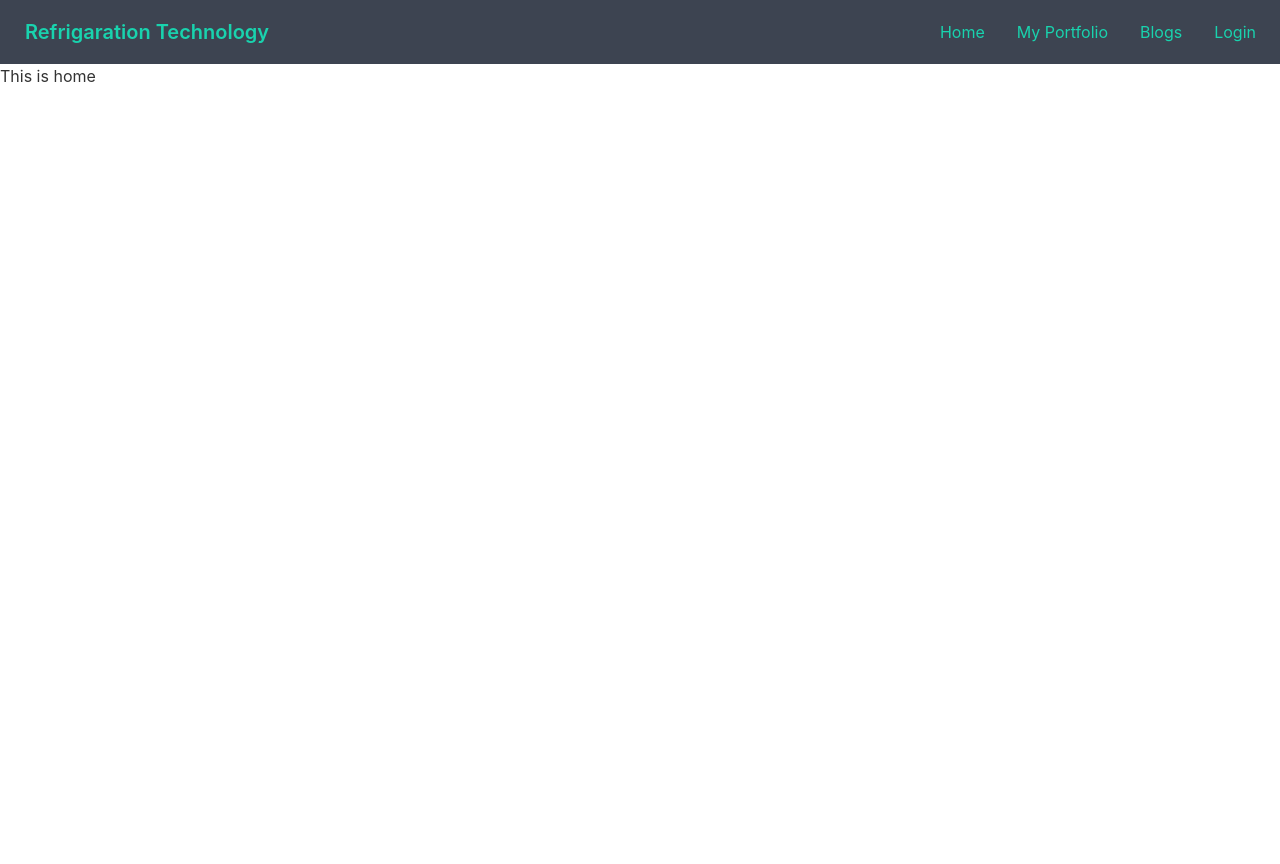
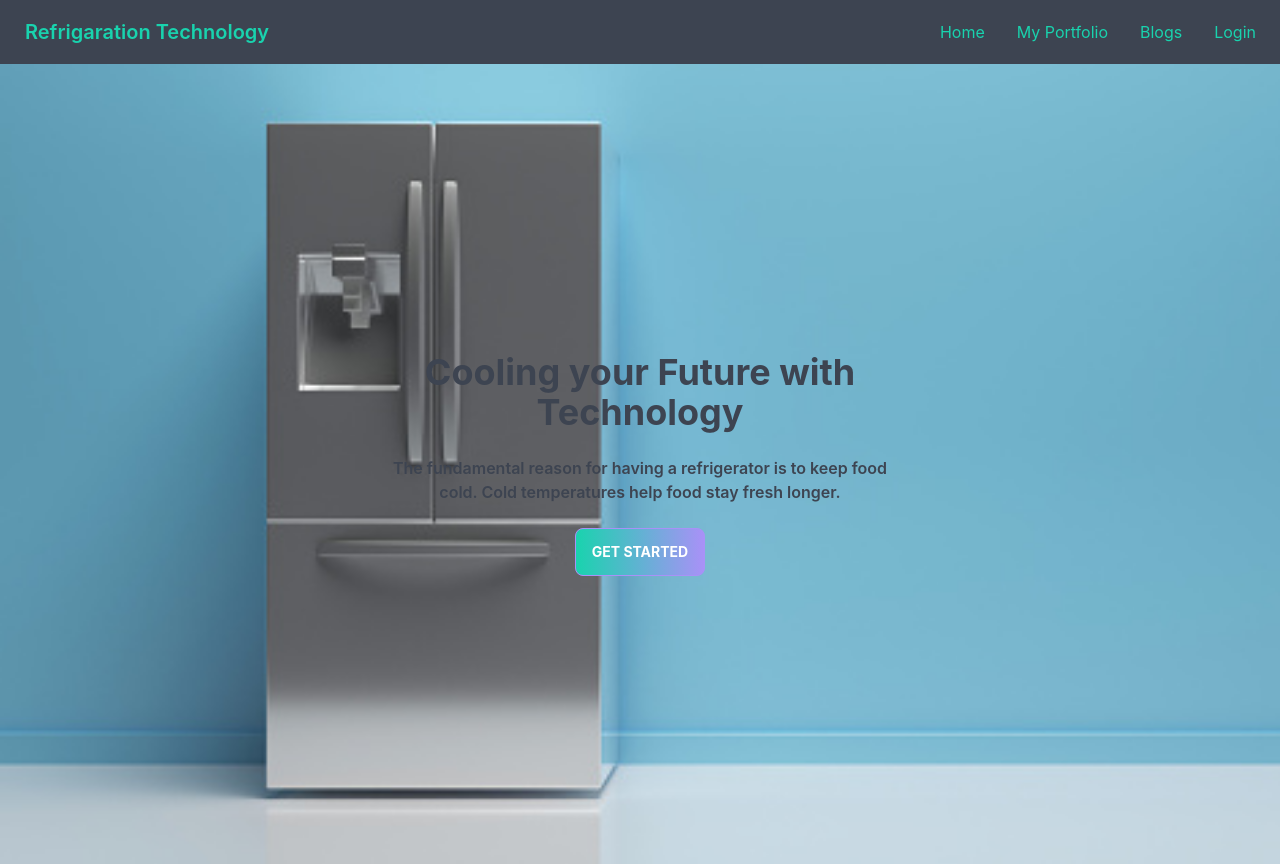
Before and after one commit to epshita-shima/refrigaration-technology-client-side, a React (Create React App) app: page / in a window 1280 px wide. Before the commit the page ends 800 px from the top, so only its background shows below. Built offline with nearby package versions, Linux system fonts and the light colour scheme.

Commit message:
add banner part

```diff
--- /dev/null
+++ b/src/Pages/Home/Banner.js
@@ -0,0 +1,23 @@
+import React from 'react';
+import heroBg from '../../assets/image/heroBg.jpg'
+
+const Banner = () => {
+    return (
+        <div>
+            <div class="hero min-h-screen bg-base-200" style={{
+                background: `url(${heroBg})`,
+                backgroundSize: 'cover',
+            }}>
+                <div class="hero-content text-center">
+                    <div class=" max-w-lg">
+                        <h1 class="text-4xl font-bold text-neutral">Cooling your Future with Technology</h1>
+                        <p class="py-6 font-semibold text-neutral">The fundamental reason for having a refrigerator is to keep food cold. Cold temperatures help food stay fresh longer.</p>
+                        <button class="btn btn-primary bg-gradient-to-r from-accent to-primary text-white font-bold">Get Started</button>
+                    </div>
+                </div>
+            </div>
+        </div>
+    );
+};
+
+export default Banner;
--- a/src/Pages/Home/Home.js
+++ b/src/Pages/Home/Home.js
@@ -1,9 +1,10 @@
 import React from 'react';
+import Banner from './Banner';
 
 const Home = () => {
     return (
         <div>
-            <h2>This is home</h2>
+            <Banner></Banner>
         </div>
     );
 };
```
Also changed, not shown: src/assets/image/calculator.png (added), src/assets/image/heroBg.jpg (added).
